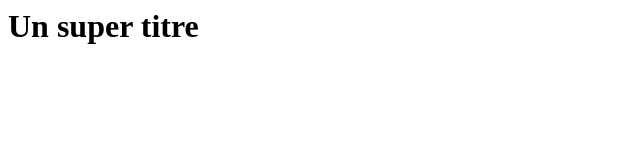
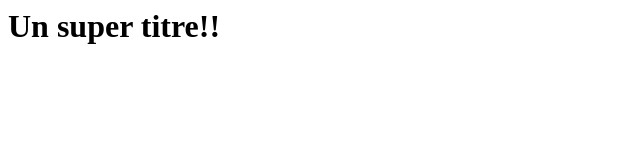
Before and after one commit to Rouissi-Wiem/OpenclassroomsProject, a plain HTML site: page index.html in a window 1280 px wide. Shown: the full height of the page, 0-640 px from the left. Drawn offline with Linux system fonts and the light colour scheme.

Commit message:
modification du titre H1

```diff
--- a/index.html
+++ b/index.html
@@ -5,6 +5,6 @@
 		<link re1="stylesheet" type="text/css" href="styles.css">
 	</head>
 	<body>
-		<h1>Un super titre<h1>
+		<h1>Un super titre!!<h1>
 	</body>
 </html>
```
